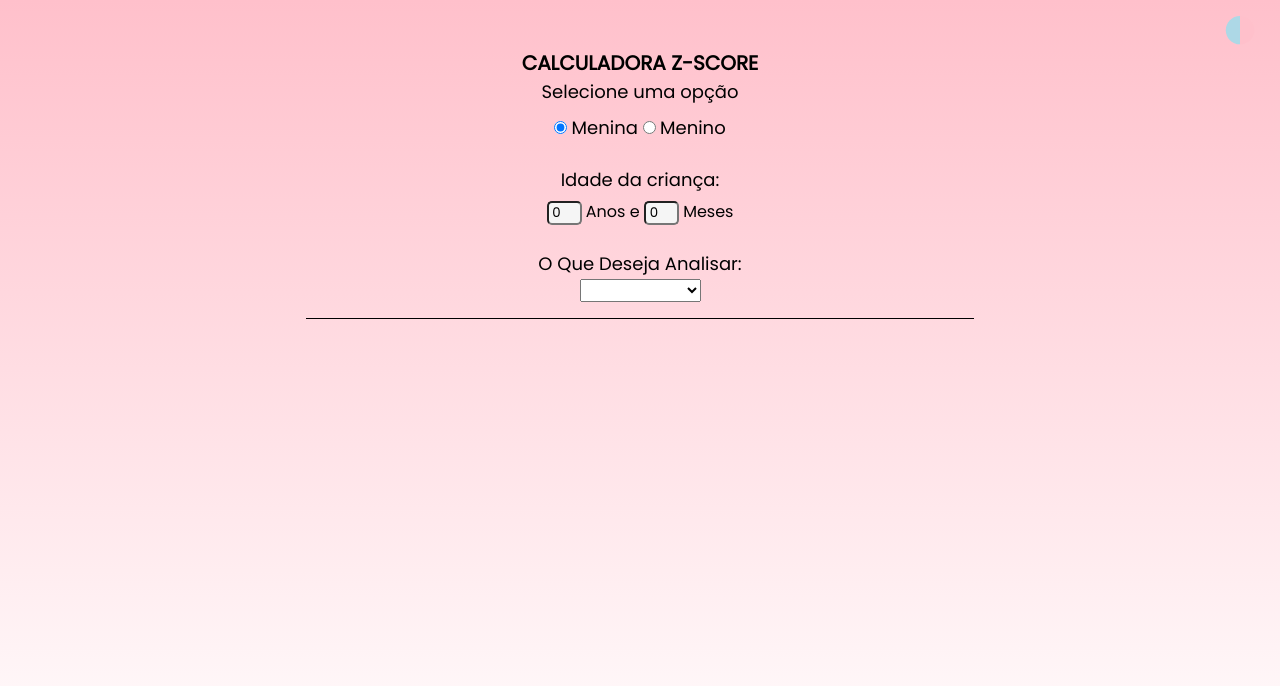
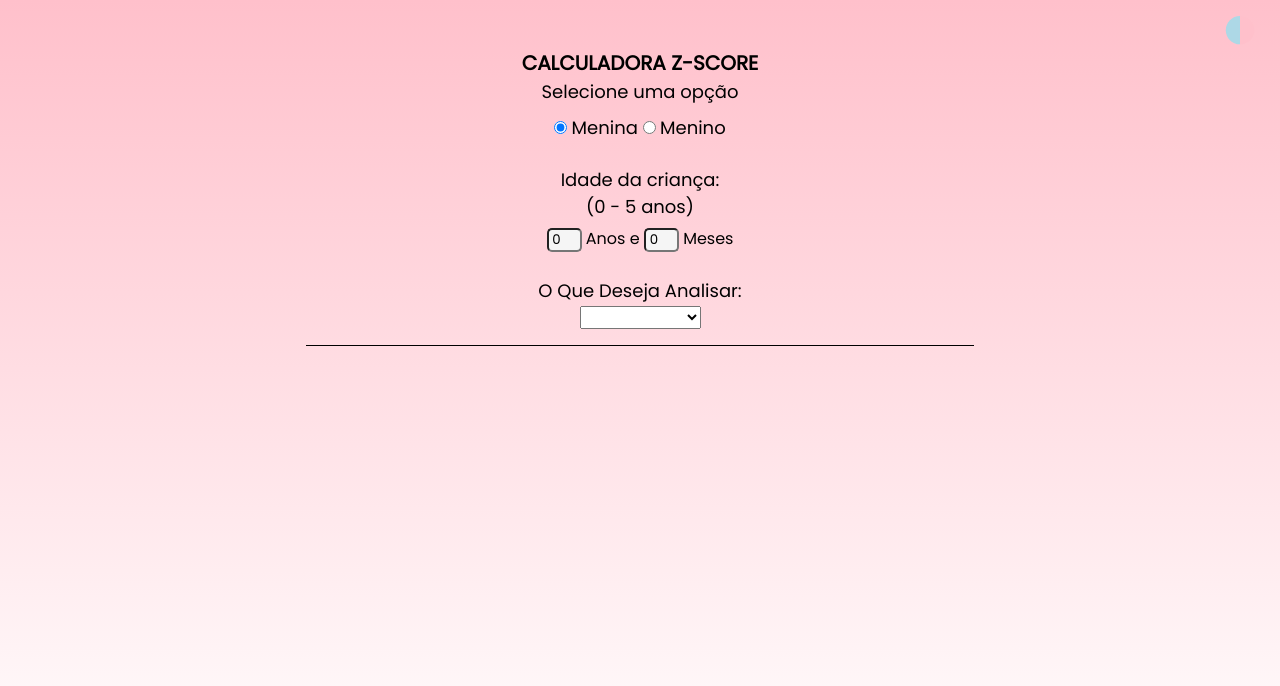
Before and after one commit to brunovperg/WHO-chats, a plain HTML site: page index.html in a window 1280 px wide. Drawn offline with Linux system fonts and the light colour scheme.

Commit message:
ages available

```diff
--- a/index.html
+++ b/index.html
@@ -30,8 +30,11 @@
                     <label for="boys" class="boys"> Menino </label>
                 </div>
                 <br><br>
-                <label for="idade">Idade da criança:</label>
-                <br>
+                <label for="idade">Idade da criança:
+                    <br>
+                    (0 - 5 anos)
+                    <br>
+                </label>
                 <input value="0" type="number" name="anos" id="anos" pattern="[0-9]*" inputmode="numeric"> Anos e
                 <input value="0" type="number" name="meses" id="meses" max="11" pattern="[0-9]*" inputmode="numeric"> Meses
             </div>
```
